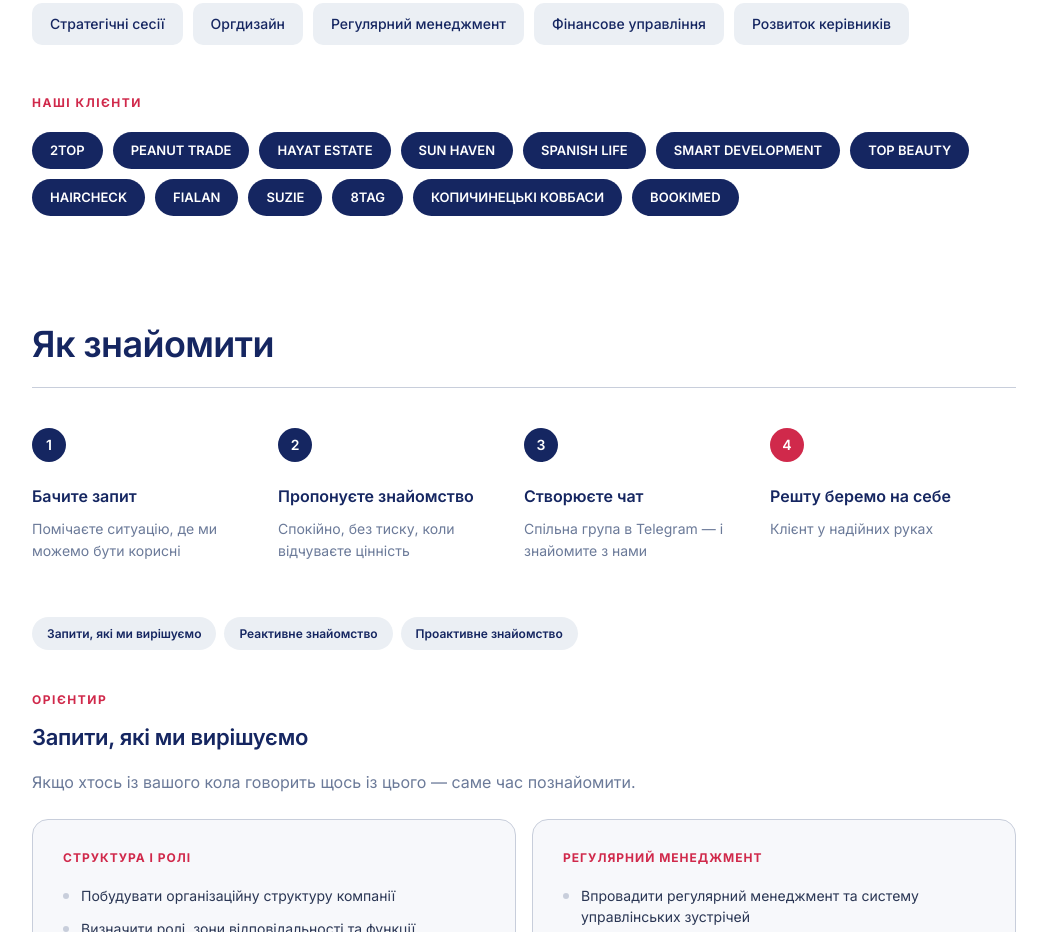
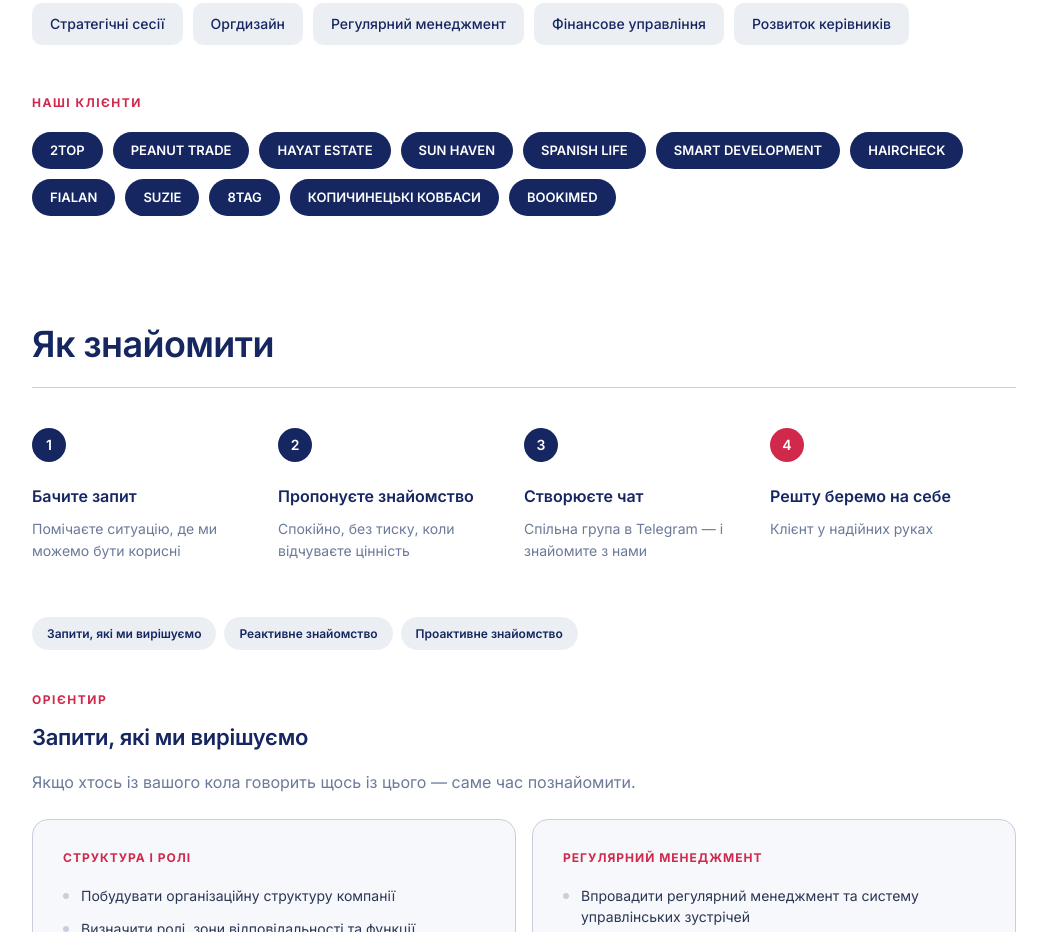
Before and after one commit to dotworkstrategies/partnershipprogram, a plain HTML site: page index.html in a window 1280 px wide. Shown: the part 929-1861 px from the top of the page, without its empty margins (116-1163 px from the left). Drawn offline with Linux system fonts and the light colour scheme.

Commit message:
Remove 'TOP BEAUTY' tag from index.html

```diff
--- a/index.html
+++ b/index.html
@@ -298,7 +298,6 @@
         <span class="tag">SUN HAVEN</span>
         <span class="tag">SPANISH LIFE</span>
         <span class="tag">SMART DEVELOPMENT</span>
-        <span class="tag">TOP BEAUTY</span>
         <span class="tag">HAIRCHECK</span>
         <span class="tag">FIALAN</span>
         <span class="tag">SUZIE</span>
```
